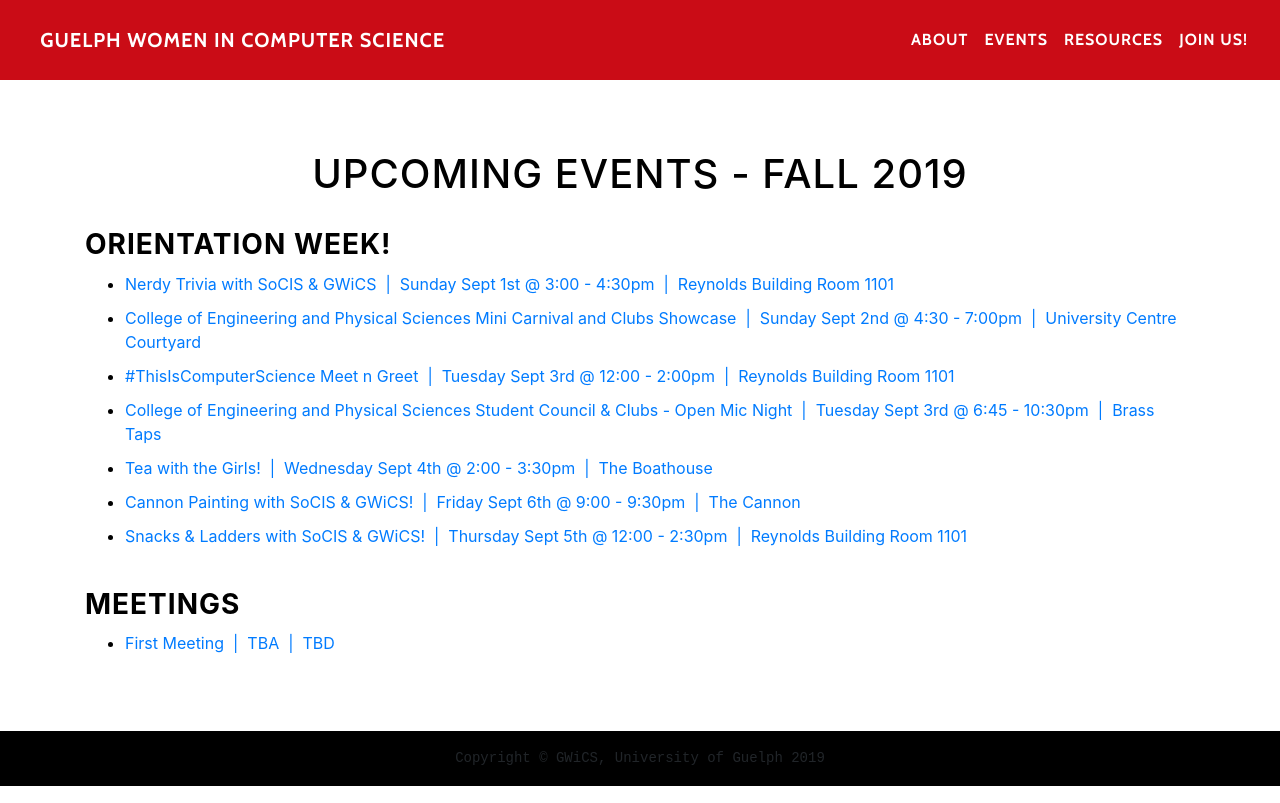
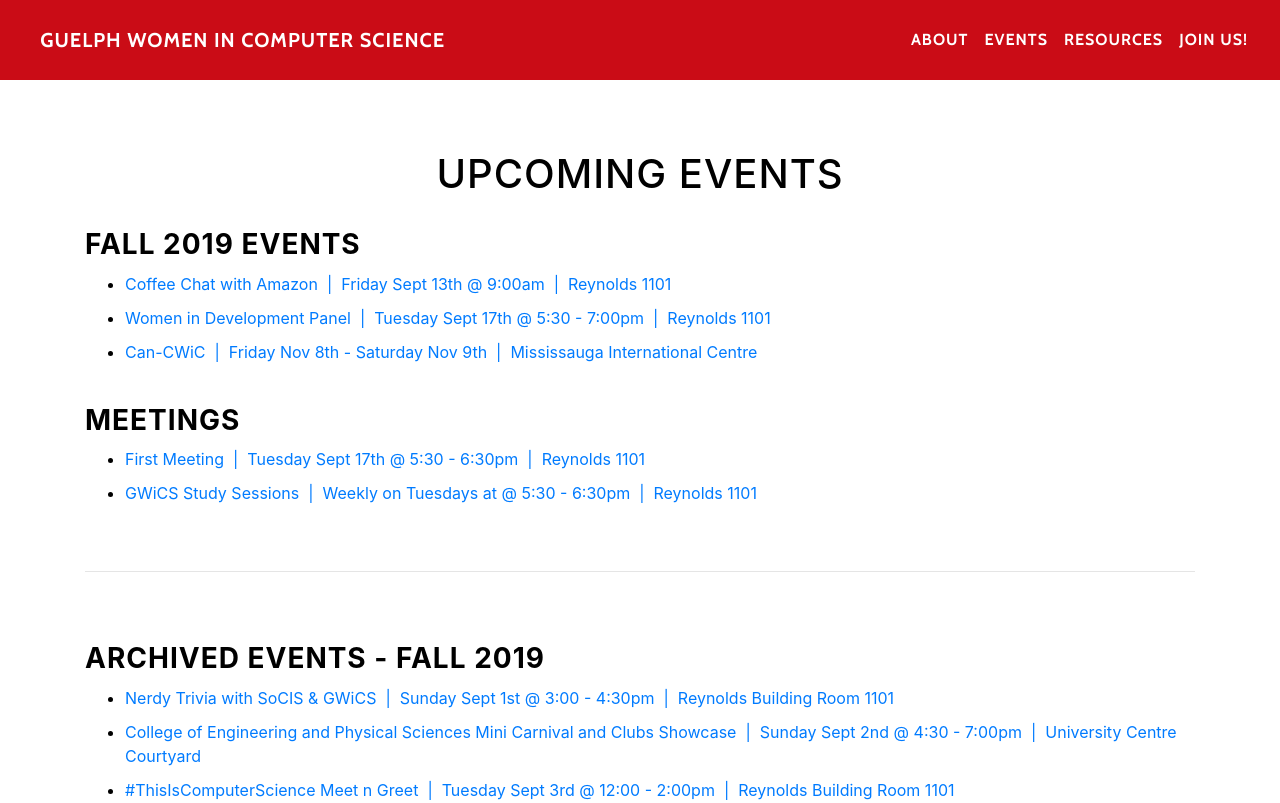
Before and after one commit to GWiCS/GWiCS.github.io, a website with bundled scripts: page events.html in a window 1280 px wide. Shown: the top 803 px of the page. Built offline with nearby package versions, Linux system fonts and the light colour scheme.

Commit message:
events update

```diff
--- a/events.html
+++ b/events.html
@@ -57,8 +57,22 @@
       <div class="container">
         <div class="row">
           <div class="col-lg-12">
-            <h1 class="section-heading text-uppercase text-center">Upcoming Events - Fall 2019</h1>
-            <h2 class="section-subheading text-uppercase">Orientation Week!</h2>
+            <h1 class="section-heading text-uppercase text-center">Upcoming Events</h1>
+
+            <h2 class="section-subheading text-uppercase">Fall 2019 Events</h2>
+            <ul id="events_list">
+              <li><a href="#" target="_blank">Coffee Chat with Amazon&nbsp; |  &nbsp;Friday Sept 13th @ 9:00am&nbsp; |  &nbsp;Reynolds 1101</a> </li>
+              <li><a href="#" target="_blank">Women in Development Panel&nbsp; |  &nbsp;Tuesday Sept 17th @ 5:30 - 7:00pm&nbsp; |  &nbsp;Reynolds 1101</a> </li>
+              <li><a href="#" target="_blank">Can-CWiC&nbsp; |  &nbsp;Friday Nov 8th - Saturday Nov 9th&nbsp; |  &nbsp;Mississauga International Centre</a> </li>
+            </ul>
+
+            <h2 class="section-subheading text-uppercase">Meetings</h2>
+            <ul id="events_list">
+              <li><a href="#" target="_blank">First Meeting&nbsp; |  &nbsp;Tuesday Sept 17th @ 5:30 - 6:30pm&nbsp; |  &nbsp;Reynolds 1101</a> </li>
+              <li><a href="#" target="_blank">GWiCS Study Sessions&nbsp; |  &nbsp;Weekly on Tuesdays at @ 5:30 - 6:30pm&nbsp; |  &nbsp;Reynolds 1101</a> </li>
+            </ul>
+            <br><hr><br>
+            <h2 class="section-subheading text-uppercase">Archived Events - Fall 2019</h2>
             <ul id="events_list">
               <li><a href="https://uoguelph.campuslabs.ca/engage/event/130068" target="_blank">Nerdy Trivia with SoCIS & GWiCS&nbsp; |  &nbsp;Sunday Sept 1st @ 3:00 - 4:30pm&nbsp; |  &nbsp;Reynolds Building Room 1101</a> </li>
               <li><a href="https://uoguelph.campuslabs.ca/engage/event/130571" target="_blank">College of Engineering and Physical Sciences Mini Carnival and Clubs Showcase&nbsp; |  &nbsp;Sunday Sept 2nd @ 4:30 - 7:00pm&nbsp; |  &nbsp;University Centre Courtyard</a> </li>
@@ -67,10 +81,6 @@
               <li><a href="https://uoguelph.campuslabs.ca/engage/event/130522" target="_blank">Tea with the Girls!&nbsp; |  &nbsp;Wednesday Sept 4th @ 2:00 - 3:30pm&nbsp; |  &nbsp;The Boathouse</a> </li>
               <li><a href="https://uoguelph.campuslabs.ca/engage/event/130348" target="_blank">Cannon Painting with SoCIS & GWiCS!&nbsp; |  &nbsp;Friday Sept 6th @ 9:00 - 9:30pm&nbsp; |  &nbsp;The Cannon</a> </li>
               <li><a href="https://uoguelph.campuslabs.ca/engage/event/130347" target="_blank">Snacks & Ladders with SoCIS & GWiCS!&nbsp; |  &nbsp;Thursday Sept 5th @ 12:00 - 2:30pm&nbsp; |  &nbsp;Reynolds Building Room 1101</a> </li>
-            </ul>
-            <h2 class="section-subheading text-uppercase">Meetings</h2>
-            <ul id="events_list">
-              <li><a href="#" target="_blank">First Meeting&nbsp; |  &nbsp;TBA&nbsp; |  &nbsp;TBD</a> </li>
             </ul>
           </div>
         </div>
```
